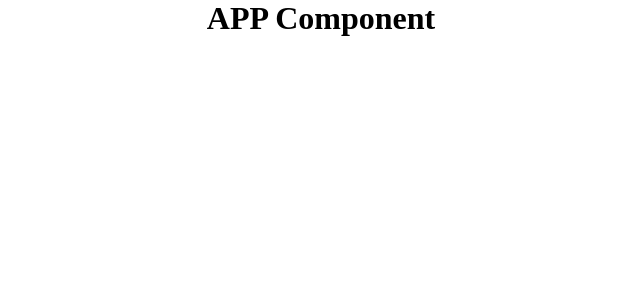
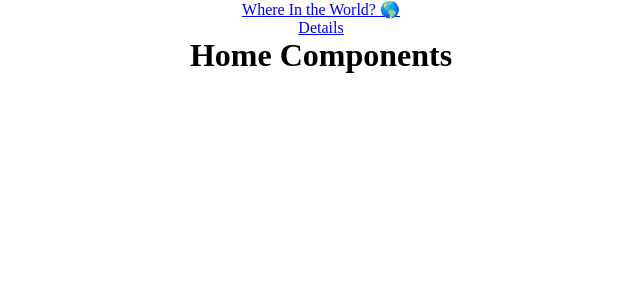
Before and after one commit to Brunno-DaSilva/country-search-api, a React (Create React App) app: page / in a window 1280 px wide. Shown: the top 300 px of the page, without its empty margins (319-959 px from the left). Built offline with nearby package versions, Linux system fonts and the light colour scheme.

Commit message:
Added react router dom

```diff
--- a/src/App.js
+++ b/src/App.js
@@ -1,4 +1,10 @@
 import React, { useState } from "react";
+import { Route, Routes } from "react-router-dom";
+
+import Home from "./Routes/Home/Home.jsx";
+import Details from "./Routes/Details/Details.jsx";
+
+import NavBar from "./Routes/NavBar/NavBar.jsx";
 
 import "./App.css";
 
@@ -7,7 +13,12 @@ const URL_DATA = `https://restcountries.com/v3.1/all`;
 function App() {
   return (
     <div className="App">
-      <h1>APP Component</h1>
+      <Routes>
+        <Route path="/" element={<NavBar />}>
+          <Route index element={<Home />} />
+          <Route path="details" element={<Details />} />
+        </Route>
+      </Routes>
     </div>
   );
 }
--- /dev/null
+++ b/src/Routes/Details/Details.jsx
@@ -0,0 +1,12 @@
+import React from "react";
+import "./Details.css";
+
+const Details = () => {
+  return (
+    <div>
+      <div>Details</div>
+    </div>
+  );
+};
+
+export default Details;
--- /dev/null
+++ b/src/Routes/Home/Home.jsx
@@ -0,0 +1,17 @@
+import React from "react";
+import { Outlet } from "react-router-dom";
+
+import "./Home.css";
+
+const Home = () => {
+  return (
+    <div>
+      <Outlet />
+      <div>
+        <h1>Home Components</h1>
+      </div>
+    </div>
+  );
+};
+
+export default Home;
--- /dev/null
+++ b/src/Routes/NavBar/NavBar.jsx
@@ -0,0 +1,22 @@
+import React, { Fragment } from "react";
+import { Outlet, Link } from "react-router-dom";
+
+const NavBar = () => {
+  return (
+    <Fragment>
+      <div className="NavBar">
+        <Link className="nav__logo" to="/">
+          <p>Where In the World? 🌎</p>
+        </Link>
+        <div className="nav__links_container">
+          <Link className="nav__link" to="/details">
+            Details
+          </Link>
+        </div>
+      </div>
+      <Outlet />
+    </Fragment>
+  );
+};
+
+export default NavBar;
--- a/src/index.js
+++ b/src/index.js
@@ -1,11 +1,15 @@
 import React from "react";
 import ReactDOM from "react-dom/client";
+import { BrowserRouter } from "react-router-dom";
 import "./index.css";
 import App from "./App";
 
 const root = ReactDOM.createRoot(document.getElementById("root"));
+
 root.render(
   <React.StrictMode>
-    <App />
+    <BrowserRouter>
+      <App />
+    </BrowserRouter>
   </React.StrictMode>
 );
```
Also changed, not shown: src/Components/Home/Home.jsx (deleted, +0 -11 lines), src/Routes/Details/Details.css (added), src/Routes/Home/Home.css (added), src/Routes/NavBar/NavBar.css (added).
